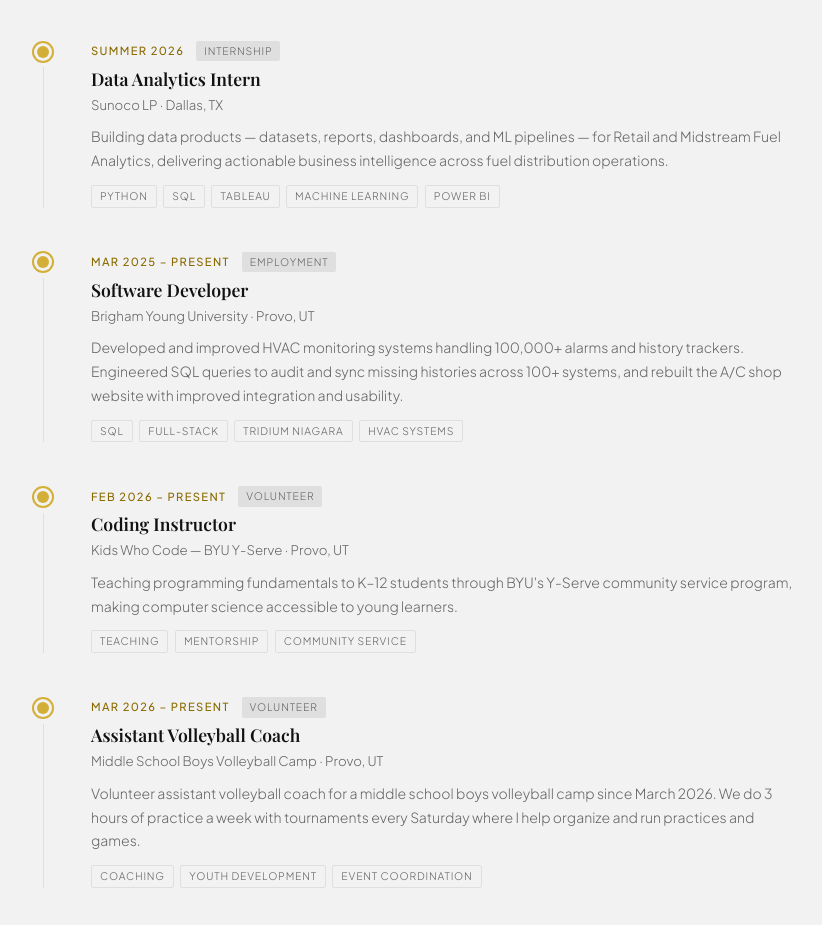
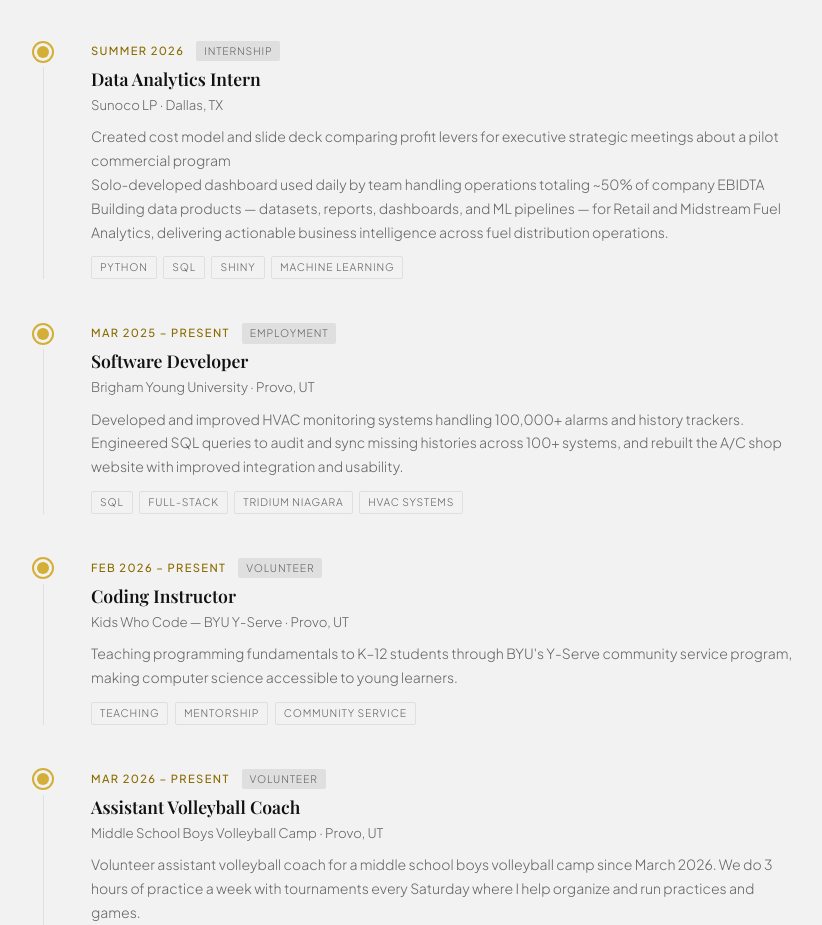
Before and after one commit to jeverett32/portfolio-website, a website: page index.html in a window 1280 px wide. Shown: the part 2020-2945 px from the top of the page, without its empty margins (57-879 px from the left). Drawn offline with nearby package versions, Linux system fonts and the light colour scheme; a web font is replaced by a local one.

Commit message:
Updated Sunoco info

```diff
--- a/index.html
+++ b/index.html
@@ -1000,9 +1000,14 @@
                     </div>
                     <h3>Data Analytics Intern</h3>
                     <p class="timeline-company">Sunoco LP · Dallas, TX</p>
-                    <p class="timeline-desc">Building data products — datasets, reports, dashboards, and ML pipelines — for Retail and Midstream Fuel Analytics, delivering actionable business intelligence across fuel distribution operations.</p>
+                    <p class="timeline-desc">
+                        Created cost model and slide deck comparing profit levers for executive strategic meetings about a pilot commercial program
+                        <br>
+                        Solo-developed dashboard used daily by team handling operations totaling ~50% of company EBIDTA
+                        <br>
+                        Building data products — datasets, reports, dashboards, and ML pipelines — for Retail and Midstream Fuel Analytics, delivering actionable business intelligence across fuel distribution operations.</p>
                     <div class="timeline-tags">
-                        <span>Python</span><span>SQL</span><span>Tableau</span><span>Machine Learning</span><span>Power BI</span>
+                        <span>Python</span><span>SQL</span><span>Shiny</span><span>Machine Learning</span>
                     </div>
                 </div>
             </div>
```
